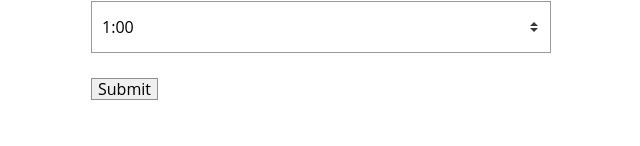
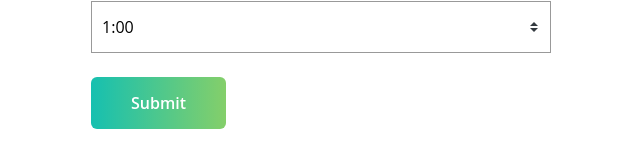
Before and after one commit to seeker8/vue-mastery-real-world-app, a Vue app in the folder real-world-vue/: page /event/create in a window 1280 px wide. Shown: the part 895-1041 px from the top of the page, without its empty margins (319-959 px from the left). Before the commit the page ends 1016 px from the top, so only its background shows below. Built offline with nearby package versions, Linux system fonts and the light colour scheme.

Commit message:
add reusable button component

```diff
--- /dev/null
+++ b/real-world-vue/src/components/BaseButton.vue
@@ -0,0 +1,89 @@
+<template>
+  <div>
+    <button
+      v-on="$listeners"
+      v-bind="$attrs"
+      class="button"
+      :class="buttonClass"
+    >
+      <slot />
+    </button>
+  </div>
+</template>
+
+<script>
+export default {
+  inheritAttrs: false,
+  props: {
+    buttonClass: {
+      type: String
+    }
+  }
+}
+</script>
+
+<style scoped>
+.button {
+  display: inline-flex;
+  align-items: center;
+  justify-content: space-between;
+  height: 52px;
+  padding: 0 40px;
+  background: transparent;
+  border: none;
+  border-radius: 6px;
+  text-align: center;
+  font-weight: 600;
+  white-space: nowrap;
+  transition: all 0.2s linear;
+}
+.button:hover {
+  -webkit-transform: scale(1.02);
+  transform: scale(1.02);
+  box-shadow: 0 7px 17px 0 rgba(0, 0, 0, 0.2), 0 6px 20px 0 rgba(0, 0, 0, 0.19);
+}
+.button:active {
+  -webkit-transform: scale(1);
+  transform: scale(1);
+  box-shadow: none;
+}
+.button:focus {
+  outline: 0;
+}
+.button:disabled {
+  -webkit-transform: scale(1);
+  transform: scale(1);
+  box-shadow: none;
+}
+.button + .button {
+  margin-left: 1em;
+}
+.button.-fill-gradient {
+  background: linear-gradient(to right, #16c0b0, #84cf6a);
+  color: #ffffff;
+}
+.button.-fill-gray {
+  background: rgba(0, 0, 0, 0.5);
+  color: #ffffff;
+}
+.button.-size-small {
+  height: 32px;
+}
+.button.-icon-right {
+  text-align: left;
+  padding: 0 20px;
+}
+.button.-icon-right > .icon {
+  margin-left: 10px;
+}
+.button.-icon-left {
+  text-align: right;
+  padding: 0 20px;
+}
+.button.-icon-left > .icon {
+  margin-right: 10px;
+}
+.button.-icon-center {
+  padding: 0 20px;
+}
+</style>
--- a/real-world-vue/src/views/EventCreate.vue
+++ b/real-world-vue/src/views/EventCreate.vue
@@ -42,7 +42,8 @@
         v-model="event.time"
         :options="times"
       />
-      <input type="submit" class="button -fill-gradient" value="Submit" />
+      <!-- <input type="submit" class="button -fill-gradient" value="Submit" /> -->
+      <BaseButton type="submit" buttonClass="-fill-gradient">Submit</BaseButton>
     </form>
   </div>
 </template>
```
